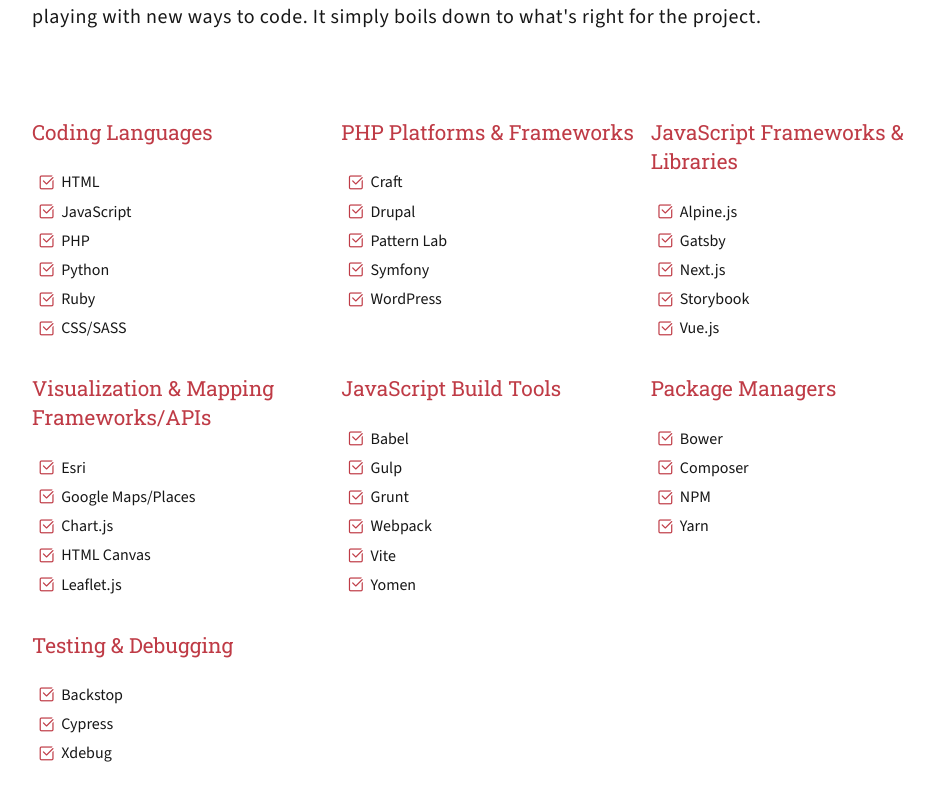
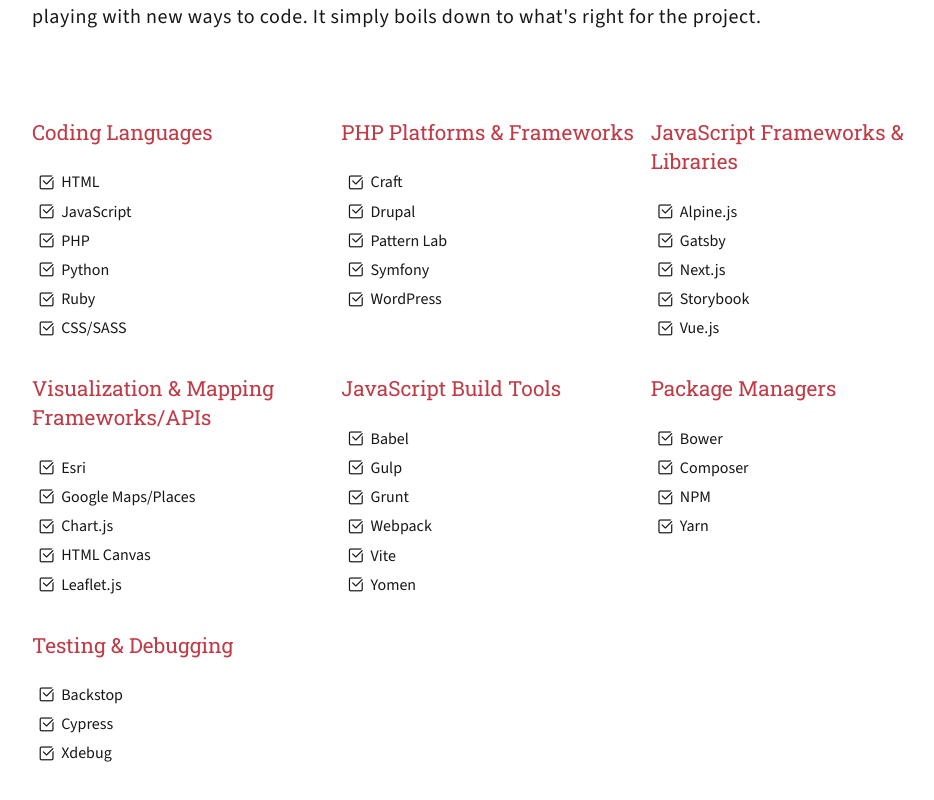
Before and after one commit to kalevitan/kylelevitan, a Next.js app: page / in a window 1280 px wide. Shown: the part 2220-3020 px from the top of the page, without its empty margins (144-1078 px from the left). Built offline with nearby package versions, Linux system fonts and the light colour scheme.

Commit message:
Revert font color change

```diff
--- a/app/globals.css
+++ b/app/globals.css
@@ -92,6 +92,10 @@
   color: var(--brand);
   padding: 5px;
   font-size: 1.2rem;
+}
+
+.credentials__content i.lni {
+  color: inherit;
 }
 
 header,
```
